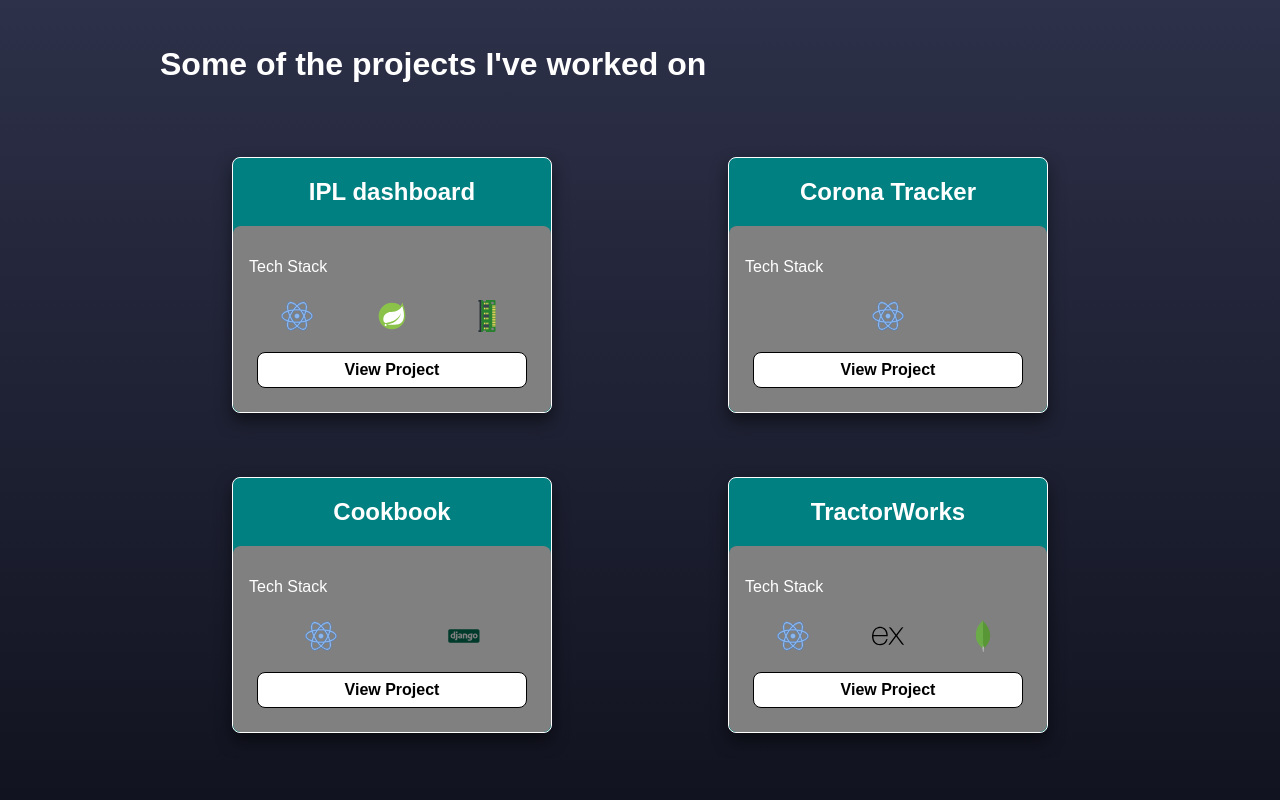
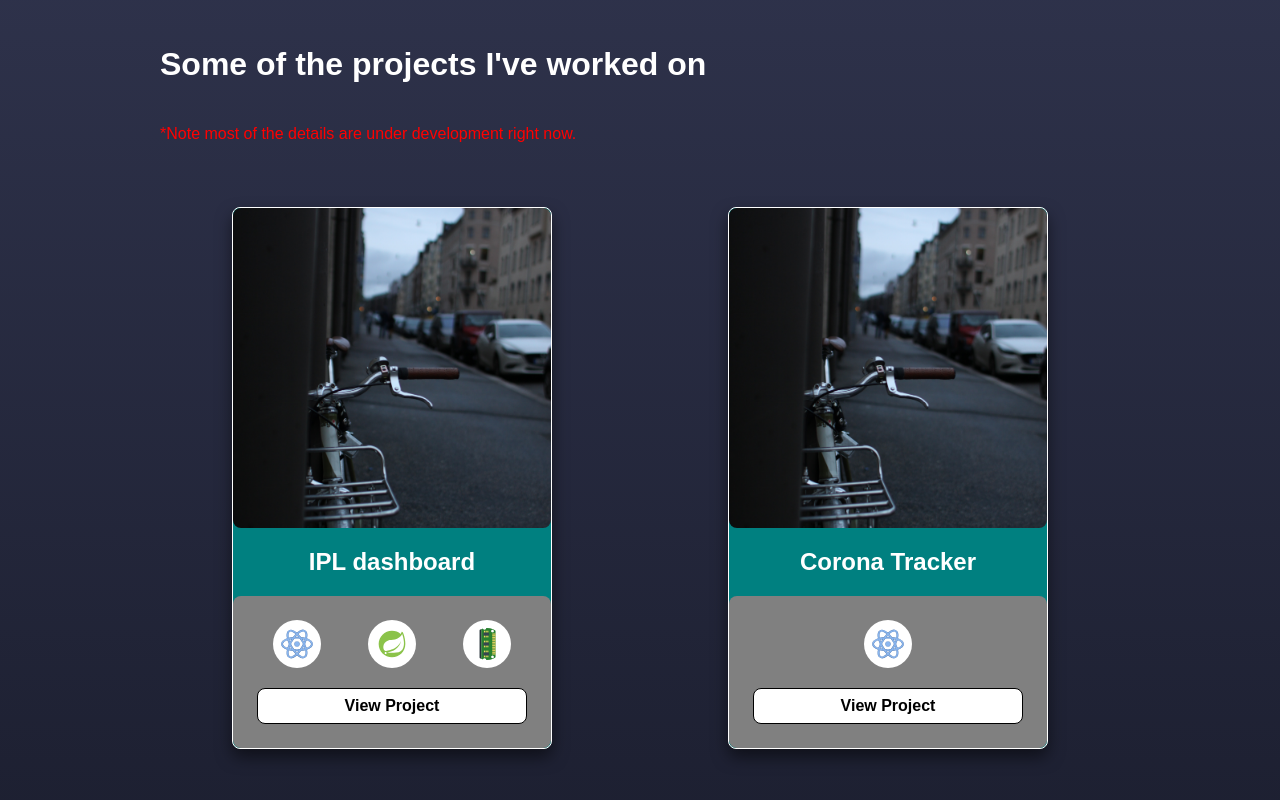
Before and after one commit to NegiAakash/Portfolio, a React (Create React App) app: page / in a window 1280 px wide. Shown: the part 2200-3000 px from the top of the page. Built offline with nearby package versions, Linux system fonts and the light colour scheme; a web font is replaced by a local one.

Commit message:
Added theme switcher and rebuilt nav menu

```diff
--- a/src/Components/Projects/index.js
+++ b/src/Components/Projects/index.js
@@ -8,8 +8,10 @@ function Projects() {
 
   return (
     <ProjectsContainer>
-      <h1>Some of the projects I've worked on</h1>
-
+      <h1>Some of the projects I've worked on</h1>{" "}
+      <p style={{ color: "red" }}>
+        *Note most of the details are under development right now.
+      </p>
       <div className="cardContainer">
         {projects.map((repo) => (
           <Card data={repo} key={repo.name} />
--- a/src/Components/SubComponents/Card/Card.styles.js
+++ b/src/Components/SubComponents/Card/Card.styles.js
@@ -65,8 +65,24 @@ export const TechIconsContainer = styled.div`
   background: var(--lightGre);
 
   .icon {
-    width: 2rem;
-    height: 2rem;
+    width: 3rem;
+    height: 3rem;
+    padding: 0.5rem;
     margin: 0.5rem;
+    background: white;
+    border-radius: 50%;
+
+    :hover {
+      background: var(--orange);
+    }
   }
 `;
+
+export const CardImage = styled.img`
+  width: 100%;
+  height: 20rem;
+  object-fit: cover;
+  border-radius: 0.5rem;
+`;
+
+export const Wrapper = styled.div``;
--- a/src/Components/SubComponents/Card/index.js
+++ b/src/Components/SubComponents/Card/index.js
@@ -3,6 +3,7 @@ import {
   CardButton,
   CardContainer,
   CardContent,
+  CardImage,
   CardTitle,
   TechIconsContainer,
 } from "./Card.styles";
@@ -13,13 +14,17 @@ import { ReactComponent as MongoIcon } from "../../../assets/mongo.svg";
 import { ReactComponent as DjangoIcon } from "../../../assets/django.svg";
 import { ReactComponent as ExpressIcon } from "../../../assets/express.svg";
 
+import image from "../../../assets/image.jpg";
+
 function Card({ data }) {
+  const [isDesc, setIsDesc] = React.useState(false);
+
   return (
     <CardContainer>
+      <CardImage src={image} alt="Card" />
       <CardTitle>{data.name}</CardTitle>
       <CardContent>{data.description}</CardContent>
       <div className="body">
-        <p>Tech Stack</p>
         <TechIconsContainer>
           {data.tech.map((tech) => (
             <div>
```
Also changed, not shown: src/assets/image.jpg (added).
